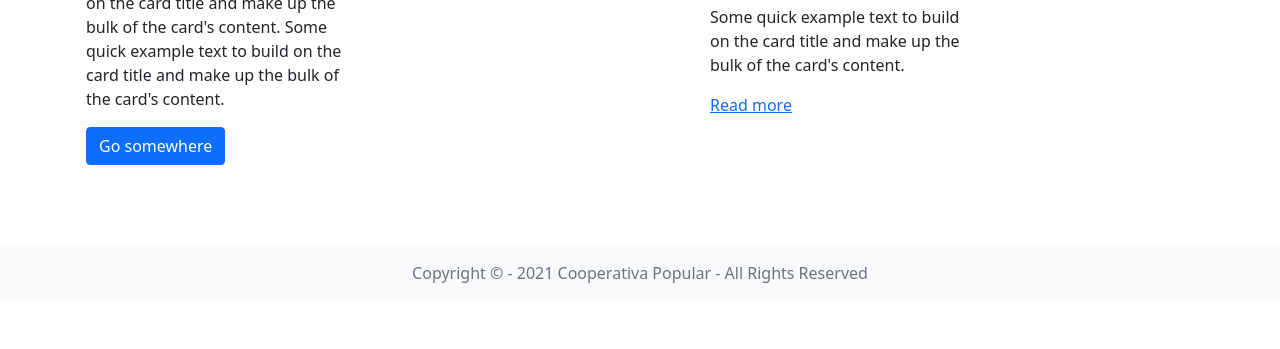
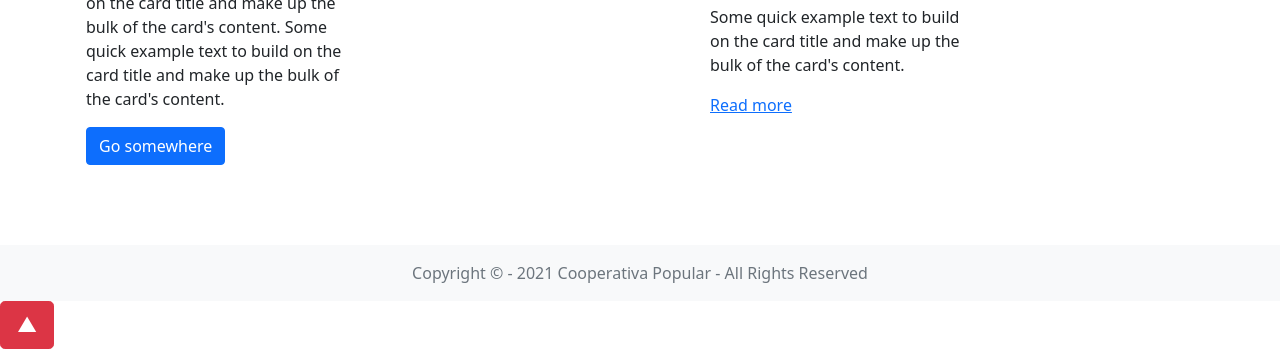
Before and after one commit to gilneilima/projeto-final-frontend-serratec, a plain HTML site: page index.html in a window 1280 px wide. Shown: the part 2818-3167 px from the top of the page. Before the commit the page ends 3119 px from the top, so only its background shows below. Drawn offline with nearby package versions, Linux system fonts and the light colour scheme; no server answers.

Commit message:
Add files via upload

```diff
--- a/index.html
+++ b/index.html
@@ -423,6 +423,12 @@
         </div>
       </footer>
     </div>
+
+<!-- Back to top button -->
+<button type="button" class="btn btn-danger btn-floating btn-lg" id="btn-back-to-top">
+  ▲
+</button>
+
 <!-- Java Script -->
     <script src="./js/script.js"></script>
   </body>
```
